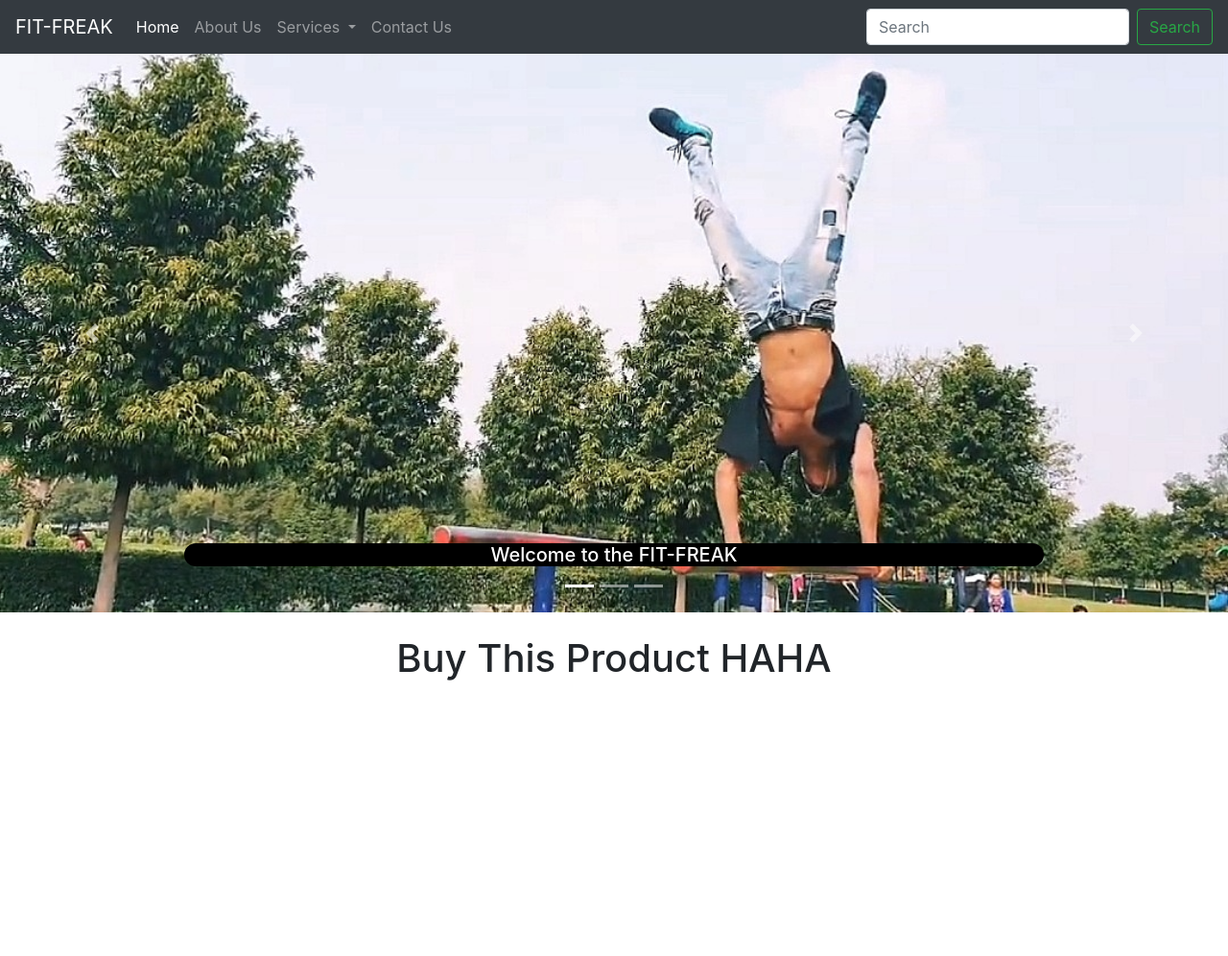
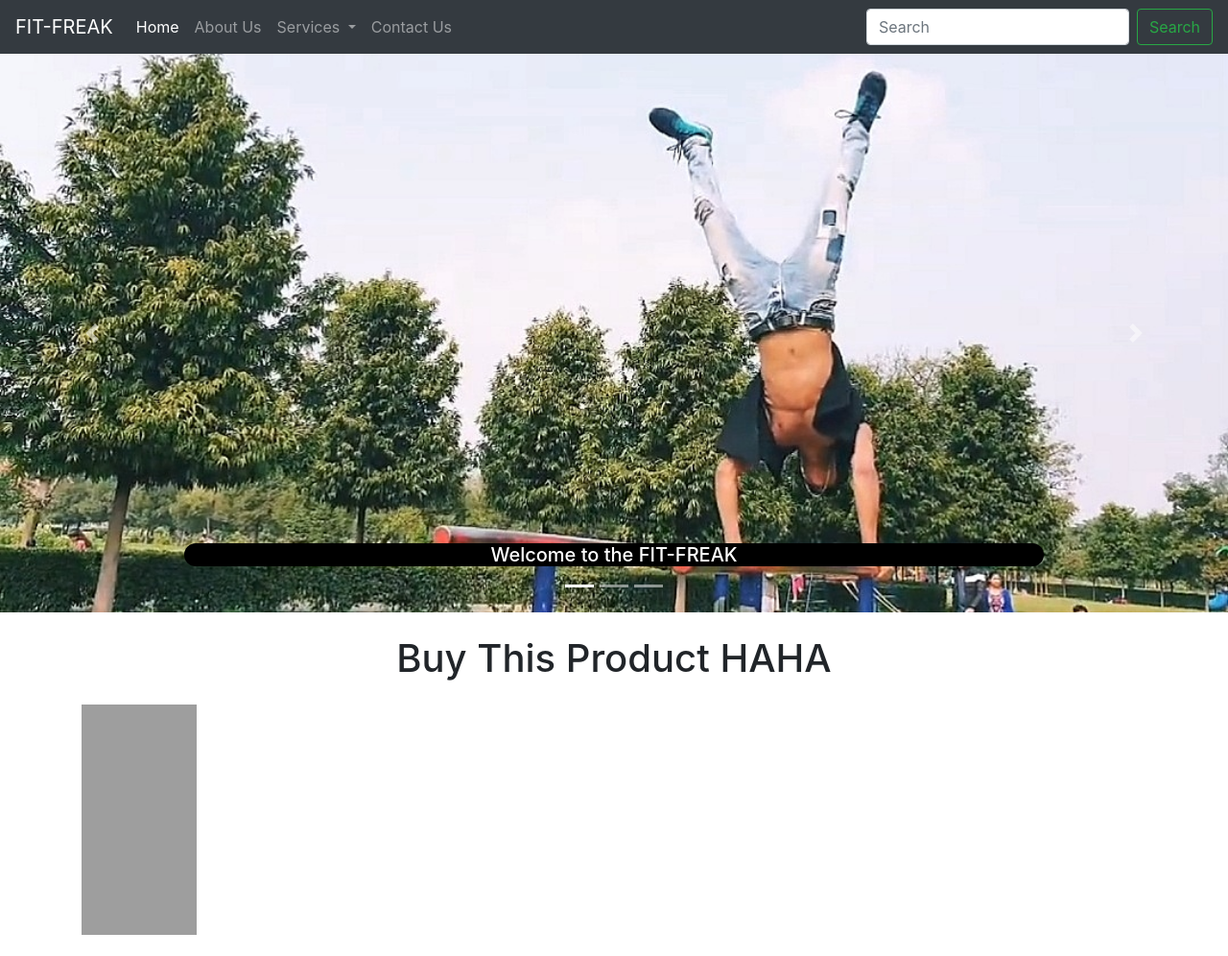
Before and after one commit to kshitijraghav/TEST_A, a Django app: page / in a window 1280 px wide. Shown: the whole page at 96% size. Before the commit the page ends 709 px from the top, so only its background shows below. Run offline with Django 3.2, Linux system fonts and the light colour scheme; some libraries are stand-ins or nearby versions; grey boxes are pictures that could not be loaded.

Commit message:
Update index.html

```diff
--- a/templates/index.html
+++ b/templates/index.html
@@ -45,6 +45,7 @@
 
 <div class="container my-3">
 <h1 class="my-4 text-center">Buy This Product HAHA</h1>
+    <iframe style="width:120px;height:240px;" marginwidth="0" marginheight="0" scrolling="no" frameborder="0" src="//ws-in.amazon-adsystem.com/widgets/q?ServiceVersion=20070822&OneJS=1&Operation=GetAdHtml&MarketPlace=IN&source=ss&ref=as_ss_li_til&ad_type=product_link&tracking_id=kshitijraghav-21&marketplace=amazon&region=IN&placement=B08537QL4M&asins=B08537QL4M&linkId=a1c62da5cb3630f2ae6690a5d3fd9508&show_border=true&link_opens_in_new_window=true"></iframe>
 
         </div>
 
```
